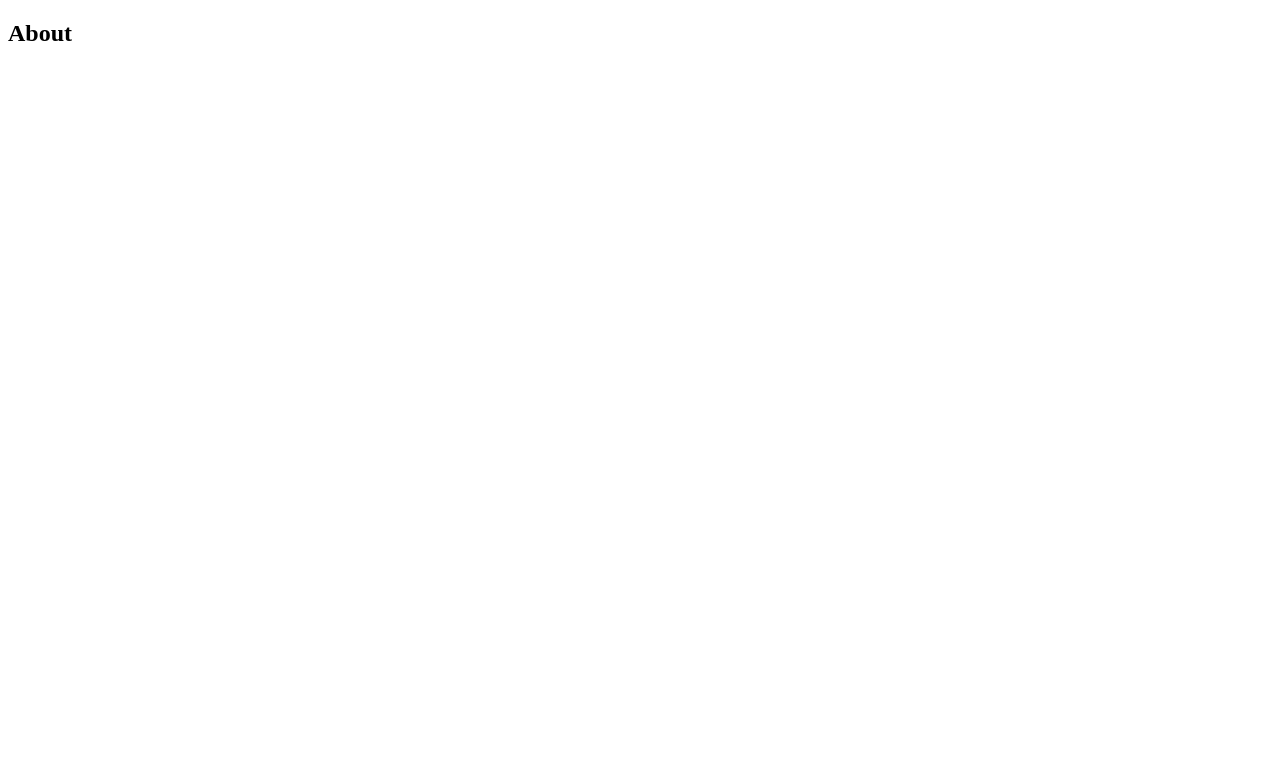
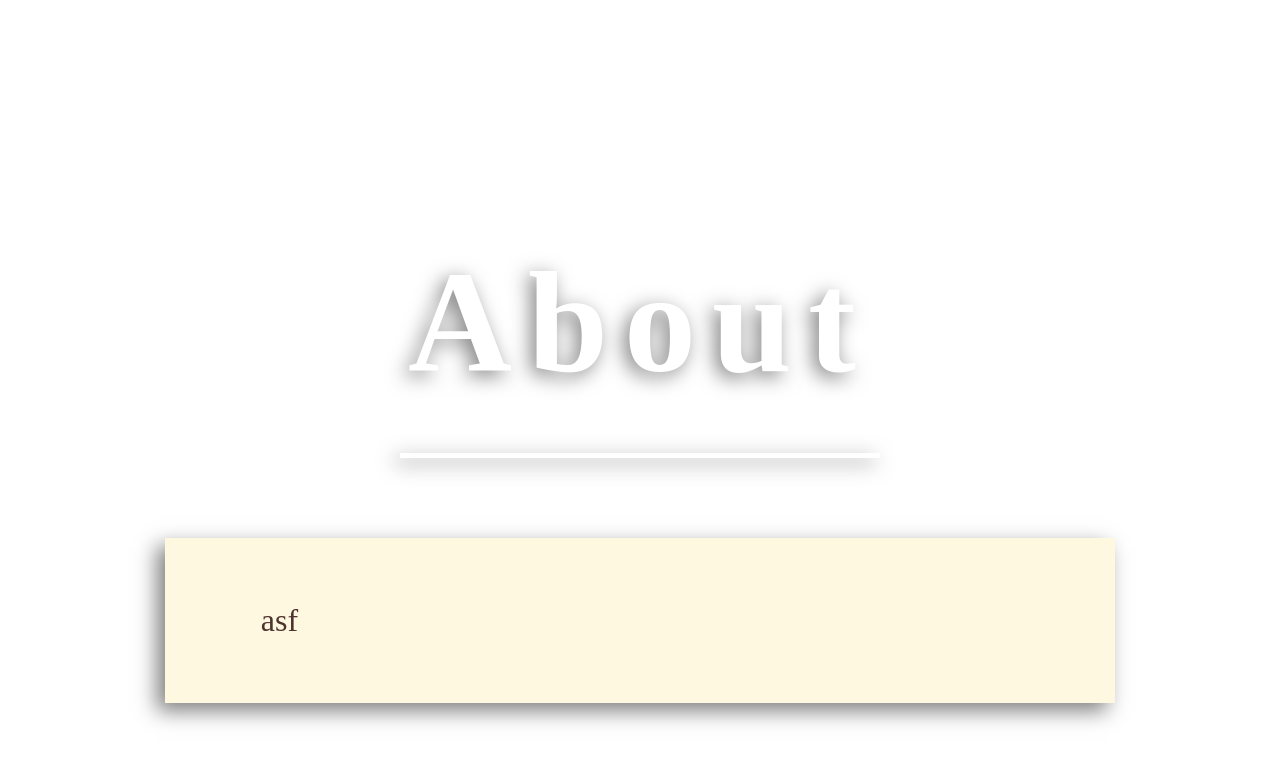
Before and after one commit to r-amos/rob-amos-gatsby, a Gatsby site: page /about in a window 1280 px wide. Built offline with nearby package versions, Linux system fonts and the light colour scheme; Gatsby itself is replaced by a stand-in of ours.

Commit message:
Removing Icon, Creating PageTitle Component, Updating Index & About

```diff
--- a/src/components/Header.js
+++ b/src/components/Header.js
@@ -7,7 +7,6 @@ import Logo from "./Logo";
 export default () => {
   return (
     <div>
-      <Logo />
       <MenuPanel />
     </div>
   );
--- /dev/null
+++ b/src/components/PageTitle.js
@@ -0,0 +1,16 @@
+import React from "react";
+import { css } from "emotion";
+
+const PageTitle = css`
+  margin-top: 15rem;
+  margin-bottom: 3rem;
+  color: white;
+  text-align: center;
+  letter-spacing: 1rem;
+  font-size: 9rem;
+  text-shadow: -5px 5px 20px rgba(0, 0, 0, 0.5);
+`;
+
+export default ({ text }) => {
+  return <h2 className={PageTitle}>{text}</h2>;
+};
--- a/src/layouts/index.js
+++ b/src/layouts/index.js
@@ -8,6 +8,7 @@ injectGlobal`
 
 @import url('https://fonts.googleapis.com/css?family=Patua+One');
 @import url('https://fonts.googleapis.com/css?family=Roboto');
+@import url('https://fonts.googleapis.com/css?family=Oswald');
 
 *,
 *::after,
--- a/src/pages/about.js
+++ b/src/pages/about.js
@@ -1,5 +1,35 @@
 import React from "react";
+import { css } from "emotion";
+
+import PageTitle from "../components/PageTitle";
+
+const About = css`
+  font-size: 2rem;
+  color: #4e342e;
+  background-color: #fff8e1;
+  padding: 4rem 6rem;
+  margin-bottom: 3rem;
+  width: 60%;
+  box-shadow: -8px 8px 20px rgba(0, 0, 0, 0.5);
+  margin: 0 auto;
+`;
+
+const underline = css`
+    height: 1rem;
+    width: 30rem;
+    margin: 0 auto 5rem auto;
+    border: 0;
+    height: 0px;
+    border-top: 5px solid #fff;
+    box-shadow: -5px 5px 20px rgba(0, 0, 0, 0.5);
+  }`;
 
 export default () => {
-  return <h2> About </h2>;
+  return (
+    <div>
+      <PageTitle text={"About"} />
+      <hr className={underline} />
+      <div className={About}>asf</div>
+    </div>
+  );
 };
--- a/src/templates/blog-post.js
+++ b/src/templates/blog-post.js
@@ -3,7 +3,6 @@ import React from "react";
 import Post from "../components/posts/Post";
 
 export default ({ data }) => {
-  console.log(data);
   return (
     <Post
       title={data.markdownRemark.frontmatter.title}
```
Also changed, not shown: src/pages/blog.js (+2 -11 lines), src/pages/contact.js (+6 -7 lines), src/pages/index.js (+26 -4 lines), src/img/codepen.svg (added), src/img/github.svg (added), src/img/linkedin.svg (added).
